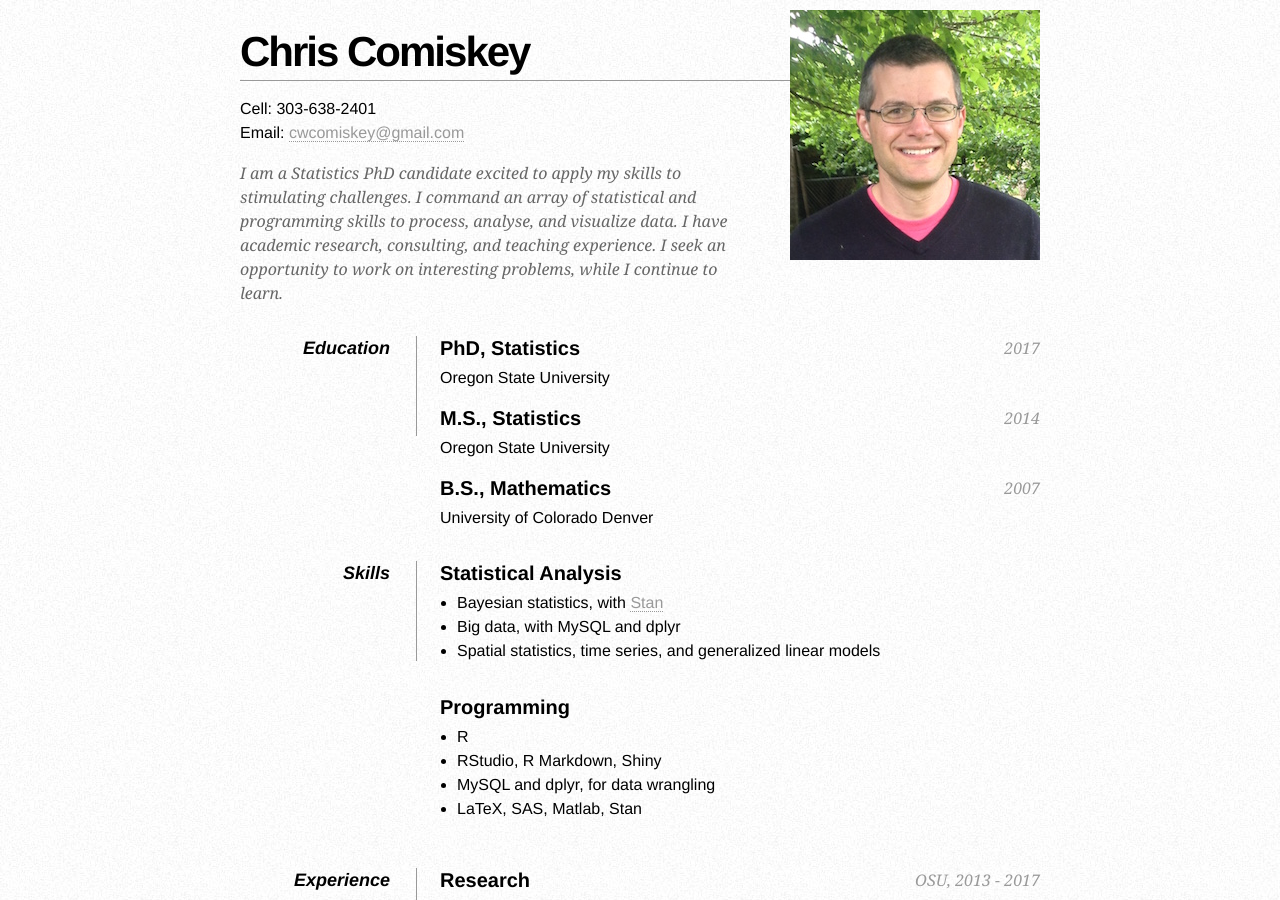
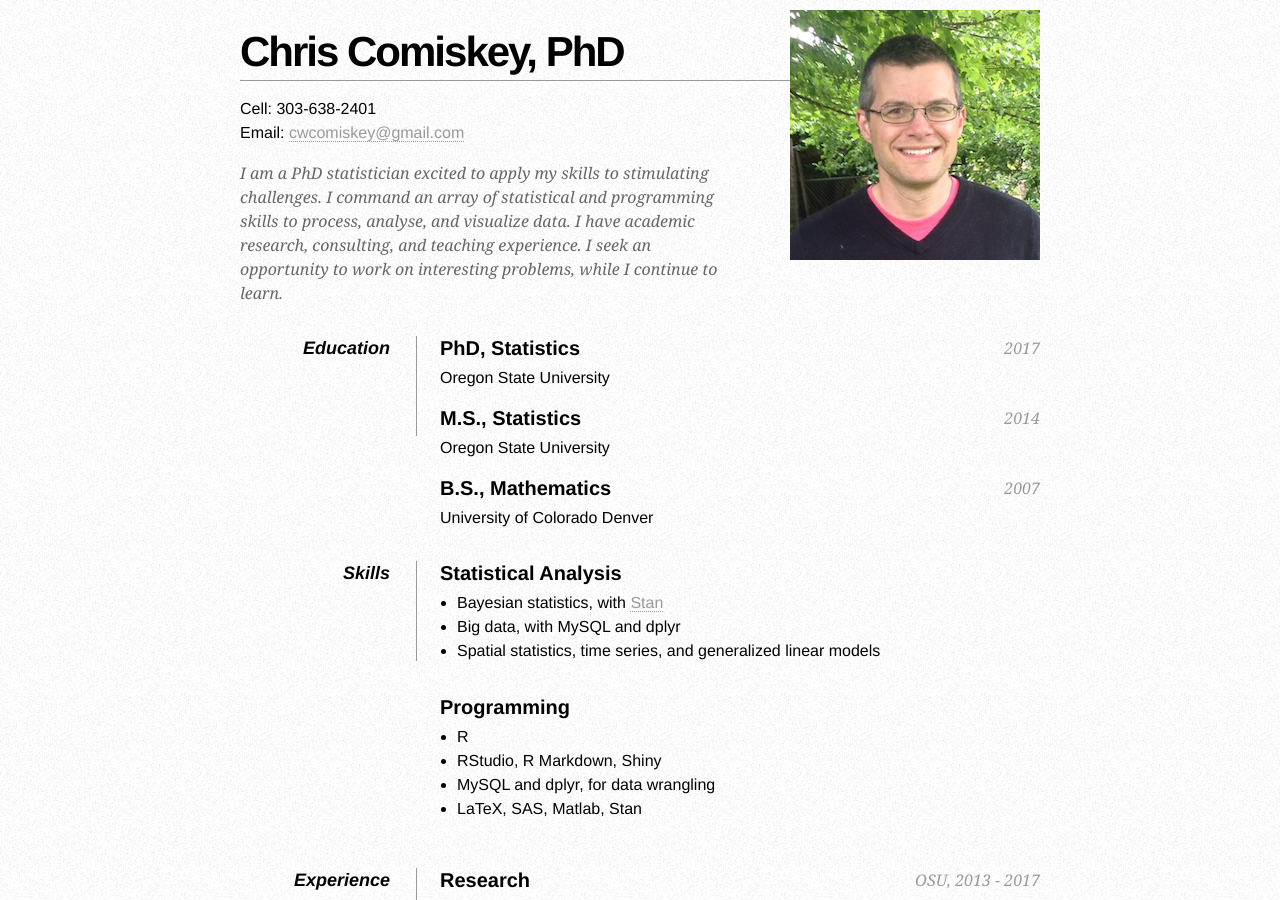
Before and after one commit to cwcomiskey/cwcomiskey.github.io, a Jekyll site: the page resume/index.html, which Jekyll copies as it is, in a window 1280 px wide and 900 px high. Built offline with Jekyll 4.4.1, drawn with Linux system fonts in a browser that asks for light colours.

Commit message:
Update index.html

```diff
--- a/resume/index.html
+++ b/resume/index.html
@@ -50,7 +50,7 @@
 
             <!-- Microformats! -->
 
-            <h1 class="fn">Chris Comiskey</h1>
+            <h1 class="fn"> Chris Comiskey, PhD </h1>
 
             <p>
                 Cell: <span class="tel">303-638-2401</span><br />
@@ -60,7 +60,7 @@
 
         <div id="objective">
             <p>
-              I am a Statistics PhD candidate excited to apply my skills to stimulating challenges.
+              I am a PhD statistician excited to apply my skills to stimulating challenges.
                  I command an array of statistical and programming skills to process, analyse, and visualize data.
                  I have academic research, consulting, and teaching experience.
                  I seek an opportunity to work on interesting problems, while I continue to learn.
```
